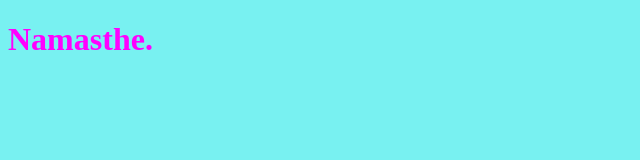
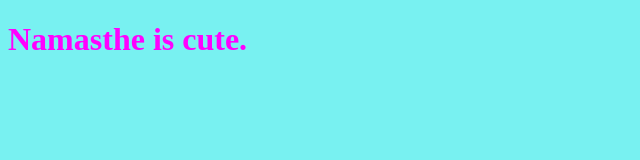
Before and after one commit to beeaarin/VSCodeDirect, a plain HTML site: page index.html in a window 1280 px wide. Shown: the whole page, without its empty margins (0-640 px from the left). Drawn offline with Linux system fonts and the light colour scheme.

Commit message:
Made cute

```diff
--- a/index.html
+++ b/index.html
@@ -10,7 +10,7 @@
 <body>
 
     <div>
-        <h1>Namasthe.</h1>
+        <h1>Namasthe is cute.</h1>
     </div>
 </body>
 </html>
```
